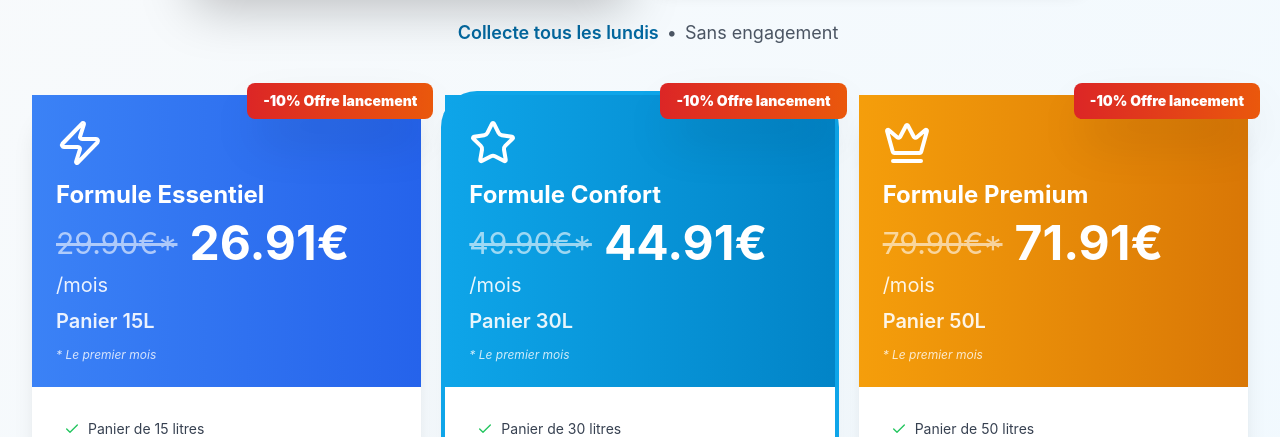
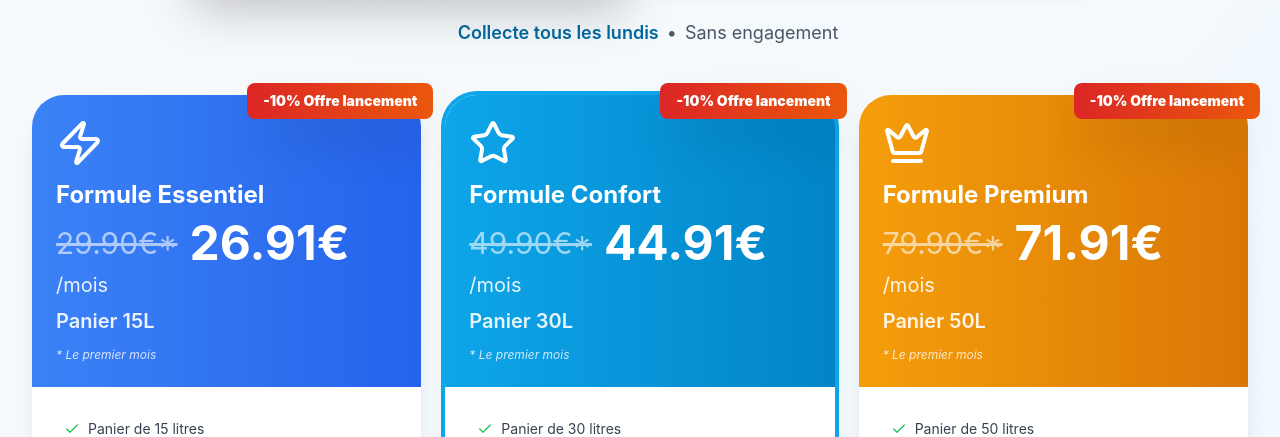
Before and after one commit to zekitml61-maker/sanane, a Next.js app: page / in a window 1280 px wide. Shown: the part 4196-4633 px from the top of the page. Built offline with nearby package versions, Linux system fonts and the light colour scheme.

Commit message:
Fix: Arrondir le haut des cartes rounded-t-2rem
- rounded-t-[2rem] sur le header colore
- Coins superieurs arrondis maintenant
- Correspond au bas de la carte
- Design harmonieux haut et bas

```diff
--- a/components/PricingToggle.tsx
+++ b/components/PricingToggle.tsx
@@ -364,7 +364,7 @@ export default function PricingToggle() {
                 </div>
               )}
 
-              <div className={`bg-gradient-to-r ${offer.color} p-6 text-white relative overflow-visible`}>
+              <div className={`bg-gradient-to-r ${offer.color} p-6 text-white relative overflow-visible rounded-t-[2rem]`}>
                 {/* Badge offre lancement sur chaque carte abonnement */}
                 {activeTab === 'subscription' && (
                   <div className="absolute -top-3 -right-3 bg-gradient-to-r from-red-600 to-orange-600 text-white px-4 py-2 rounded-lg text-xs sm:text-sm font-black shadow-2xl z-20 overflow-hidden">
```
